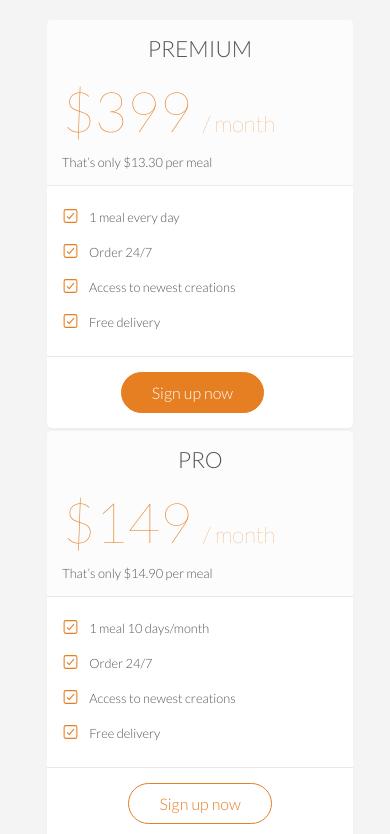
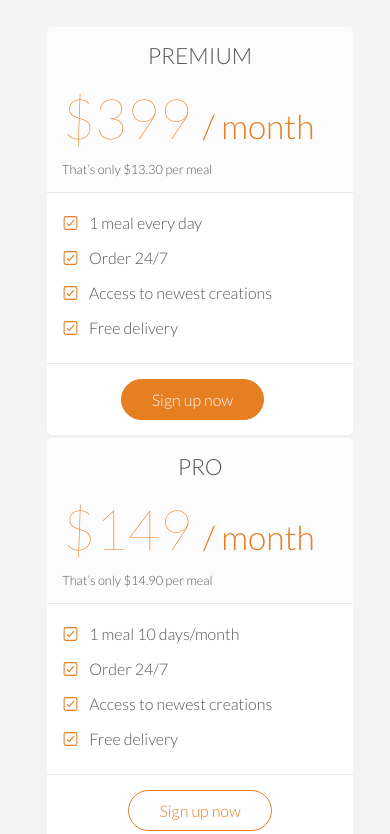
Before and after one commit to Yurash04/Omnifood-project, a plain HTML site: page index.html in a window 390 px wide. Shown: the part 5125-5959 px from the top of the page. Drawn offline with nearby package versions, Linux system fonts and the light colour scheme; some packages are replaced by stand-ins of ours; files whose address does not match are found by name.

Commit message:
plan price

```diff
--- a/mediaQueries.css
+++ b/mediaQueries.css
@@ -170,7 +170,7 @@
     }
 
     .section-testimonials {
-        height: 605px;
+        height: 620px;
         color: white;
         background-attachment: fixed;
     }
@@ -195,7 +195,7 @@
     }
 
     .plan-box ul li {
-        font-size: 80%;
+        font-size: 100%;
     }
 
     .plan-box {
@@ -214,8 +214,8 @@
     }
 
     .plan-price span {
-        font-size: 40%;
-        font-weight: 200;
+        font-size: 60%;
+        font-weight: 300;
     }
 
     .col { margin: 0 0 1% 1.6%; }
```
